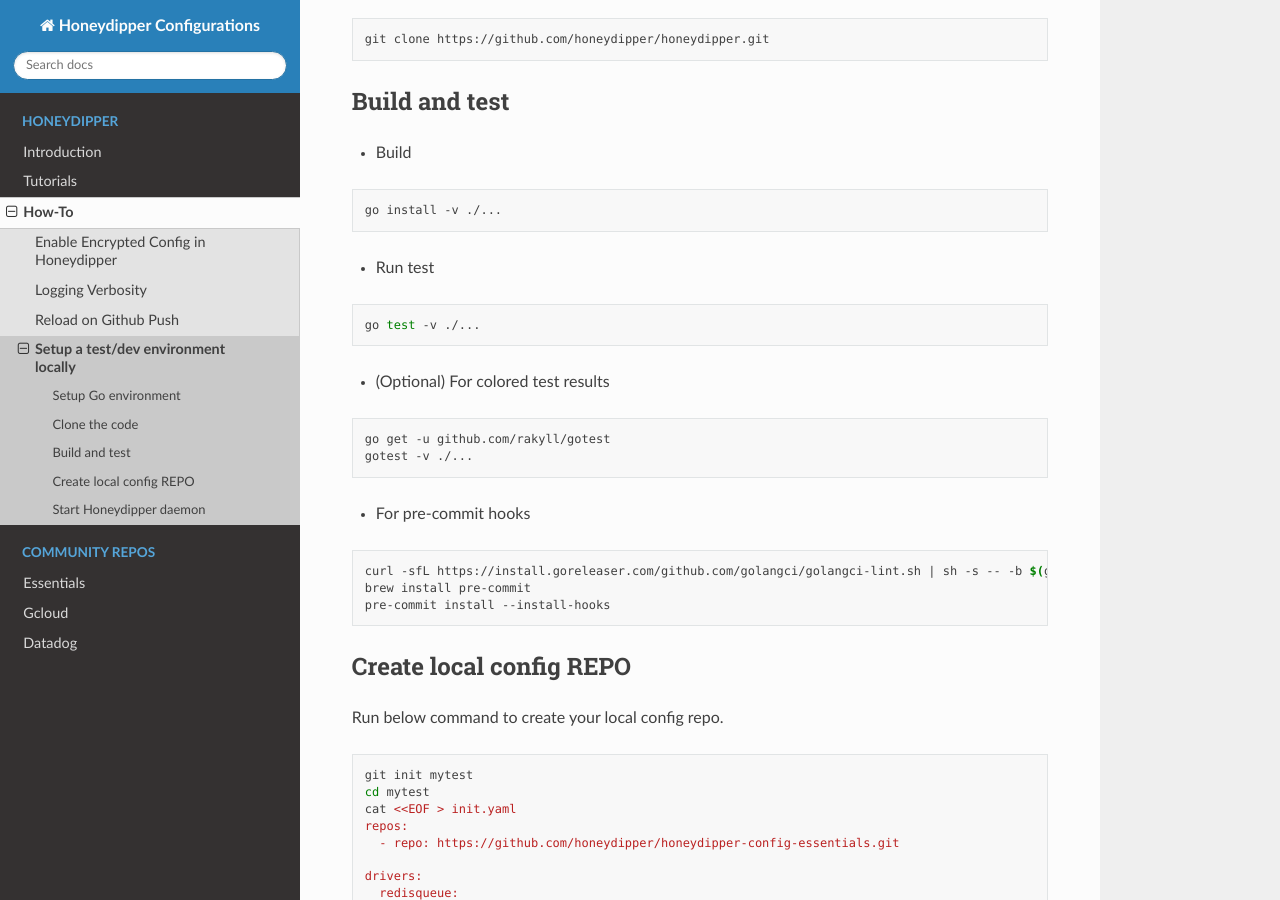
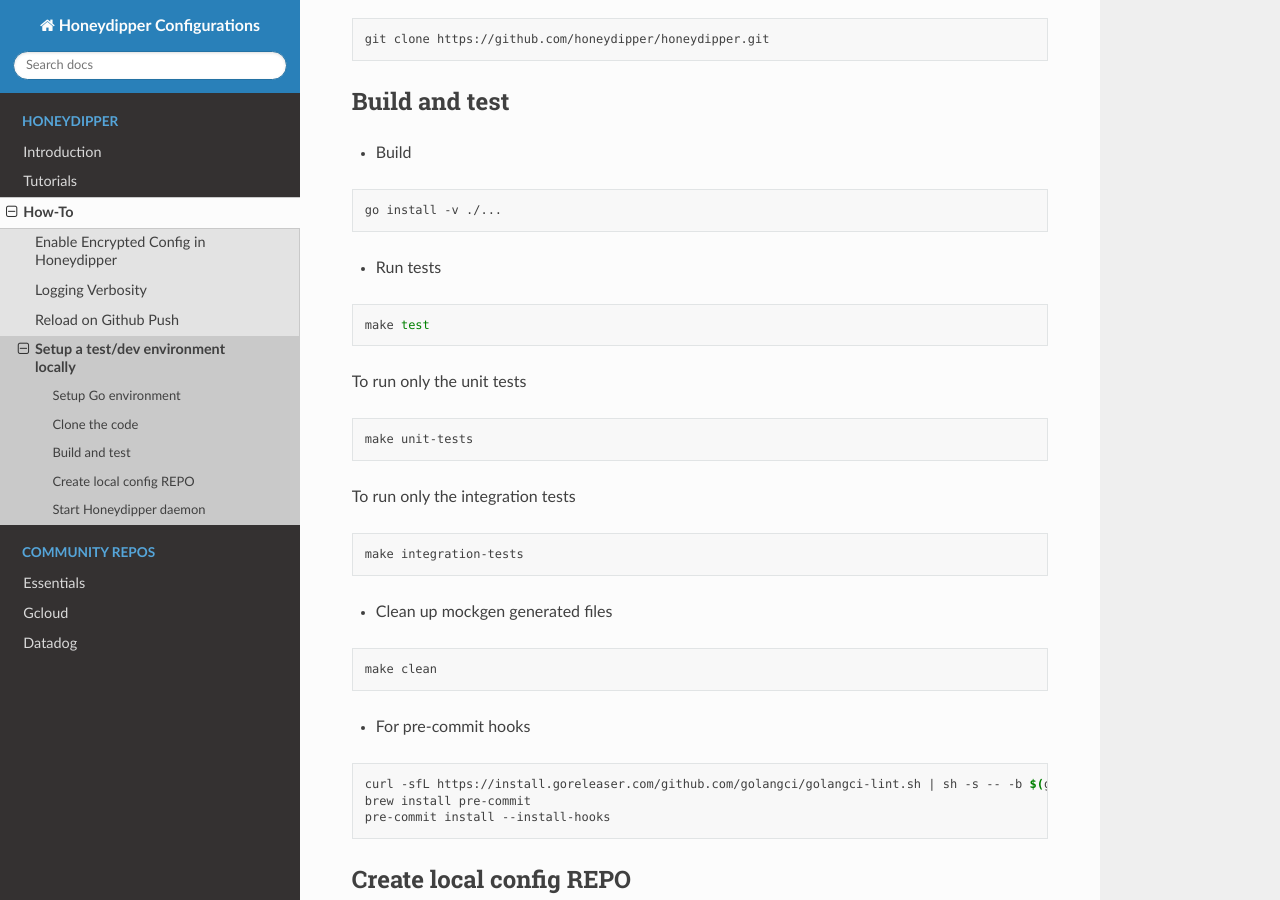
Before and after one commit to honeydipper/honeydipper-sphinx, a Sphinx documentation site: the page built from source/docs/howtos/setup_local.md, in a window 1280 px wide and 900 px high, scrolled down 565 px. Built offline with Sphinx 7.4.7 and the Read the Docs theme 2.0.0, drawn with Linux system fonts in a browser that asks for light colours.

Commit message:
docs: update version v2.3.0 from a101372

````diff
--- a/source/docs/howtos/setup_local.md
+++ b/source/docs/howtos/setup_local.md
@@ -30,17 +30,28 @@
 go install -v ./...
 ```
 
- * Run test
+ * Run tests
 
 ```bash
-go test -v ./...
+make test
 ```
 
- * (Optional) For colored test results
+To run only the unit tests
 
 ```bash
-go get -u github.com/rakyll/gotest
-gotest -v ./...
+make unit-tests
+```
+
+To run only the integration tests
+
+```bash
+make integration-tests
+```
+
+ * Clean up mockgen generated files
+
+```bash
+make clean
 ```
 
  * For pre-commit hooks
````
